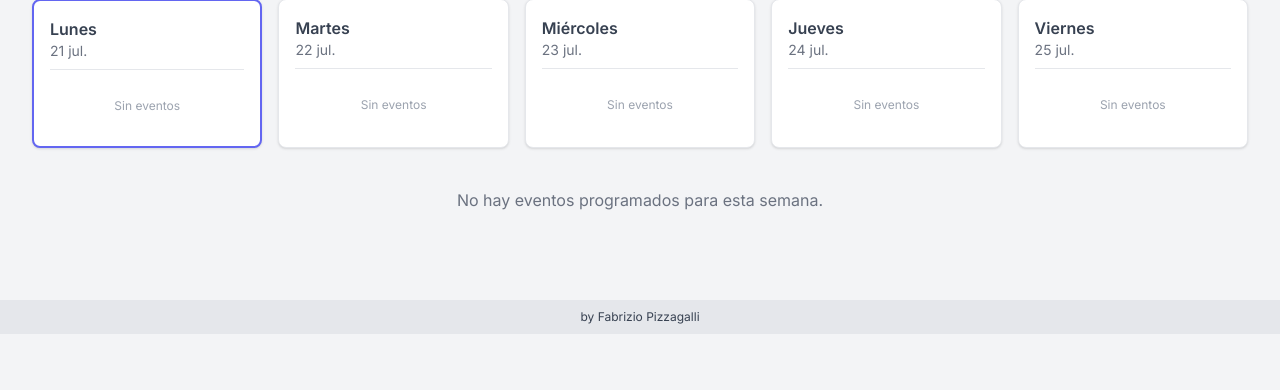
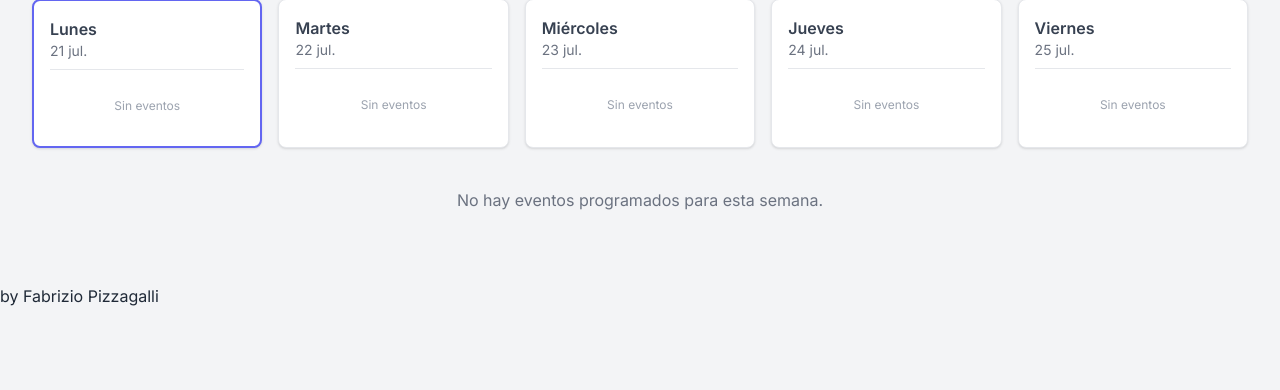
Before and after one commit to Fpizzagalli/Cmf-results, a Flask app: page /api/events in a window 1280 px wide. Shown: the part 217-607 px from the top of the page. Run offline with Flask 3, Linux system fonts and the light colour scheme; data that the repository does not hold is empty; some libraries are stand-ins or nearby versions.

Commit message:
Update calendario.html

```diff
--- a/templates/calendario.html
+++ b/templates/calendario.html
@@ -54,14 +54,6 @@
         }
         .nav-button-secondary:hover {
             background-color: #d1d5db;
-        }
-        .footer-text {
-            background-color: #e5e7eb; /* slightly darker than #f3f4f6 */
-            font-size: 0.75rem;  /* small text */
-            text-align: center;
-            color: #374151;       /* darker gray for contrast */
-            padding: 0.5rem 0;
-            margin-top: 1rem;
         }
     </style>
 </head>
@@ -204,6 +196,6 @@
 </script>
 </body>
 <footer>
-  <p class="footer-text">by Fabrizio Pizzagalli</p>
+  <p class>by Fabrizio Pizzagalli</p>
 </footer>
 </html>
```
